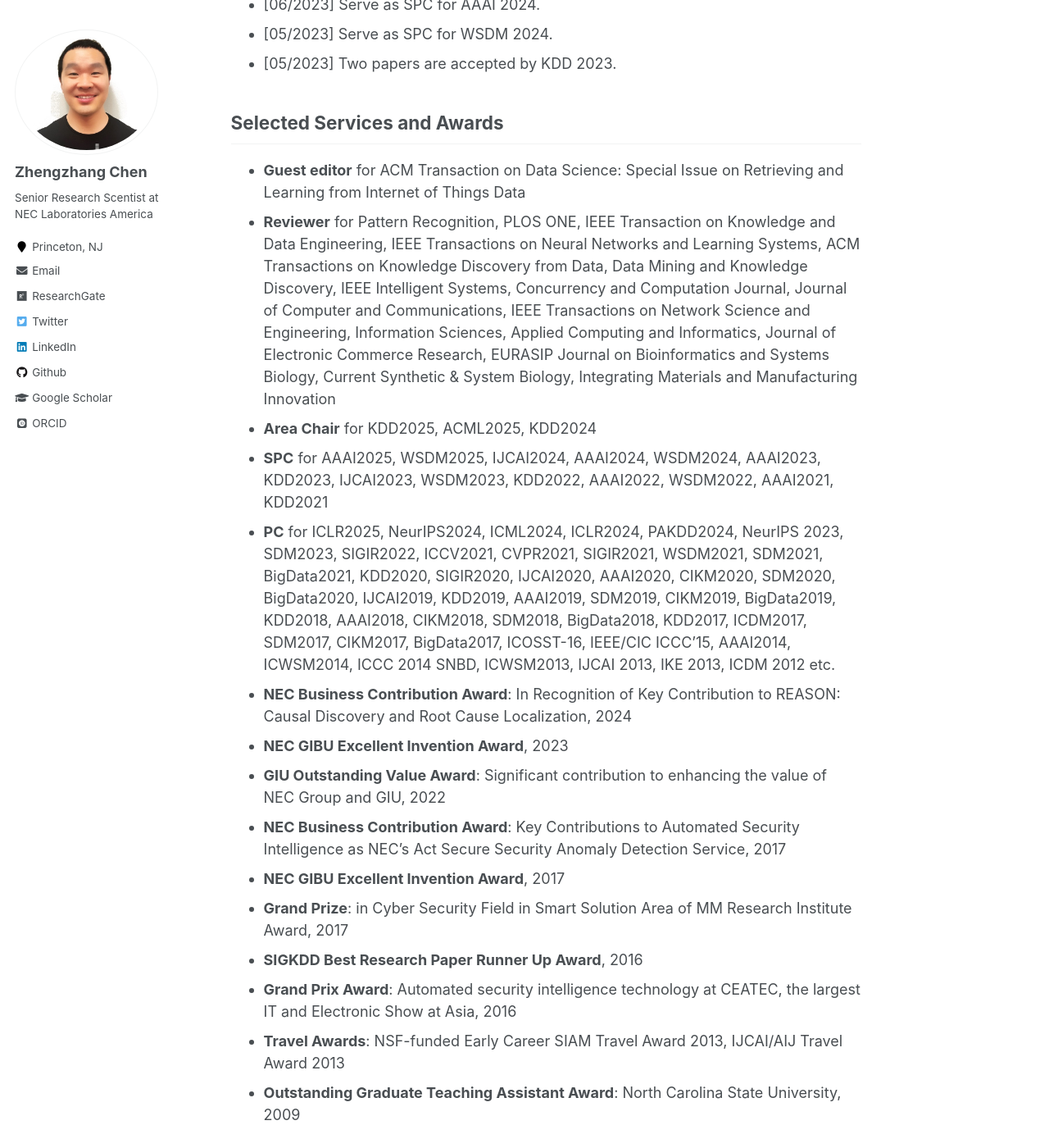
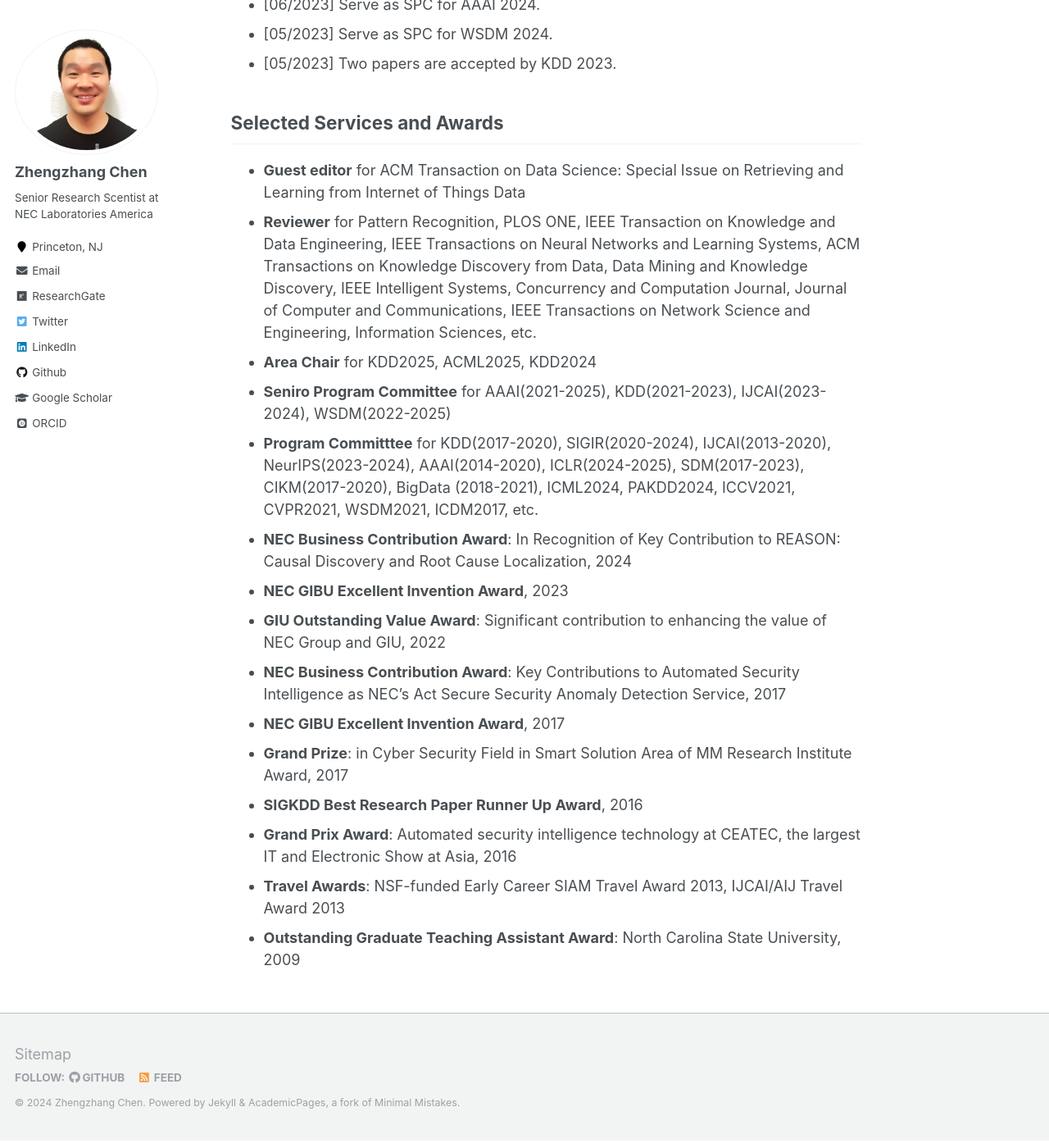
Before and after one commit to zhengzhangchen/zhengzhangchen.github.io, a Jekyll site: the page built from _pages/about.md, in a window 1280 px wide and 1400 px high, scrolled down 927 px. Shown: the whole window at 82% size. Built offline with Jekyll 4.4.1, drawn with Linux system fonts in a browser that asks for light colours; some web fonts are replaced.

Commit message:
Update about.md

```diff
--- a/_pages/about.md
+++ b/_pages/about.md
@@ -28,10 +28,10 @@ News
 Selected Services and Awards
 ------
 - **Guest editor** for ACM Transaction on Data Science: Special Issue on Retrieving and Learning from Internet of Things Data
-- **Reviewer** for Pattern Recognition, PLOS ONE, IEEE Transaction on Knowledge and Data Engineering, IEEE Transactions on Neural Networks and Learning Systems, ACM Transactions on Knowledge Discovery from Data, Data Mining and Knowledge Discovery, IEEE Intelligent Systems, Concurrency and Computation Journal, Journal of Computer and Communications, IEEE Transactions on Network Science and Engineering, Information Sciences, Applied Computing and Informatics, Journal of Electronic Commerce Research, EURASIP Journal on Bioinformatics and Systems Biology, Current Synthetic & System Biology, Integrating Materials and Manufacturing Innovation
+- **Reviewer** for Pattern Recognition, PLOS ONE, IEEE Transaction on Knowledge and Data Engineering, IEEE Transactions on Neural Networks and Learning Systems, ACM Transactions on Knowledge Discovery from Data, Data Mining and Knowledge Discovery, IEEE Intelligent Systems, Concurrency and Computation Journal, Journal of Computer and Communications, IEEE Transactions on Network Science and Engineering, Information Sciences, etc.
 - **Area Chair** for KDD2025, ACML2025, KDD2024
-- **SPC** for AAAI2025, WSDM2025, IJCAI2024, AAAI2024, WSDM2024, AAAI2023, KDD2023, IJCAI2023, WSDM2023, KDD2022, AAAI2022, WSDM2022, AAAI2021, KDD2021
-- **PC** for ICLR2025, NeurIPS2024, ICML2024, ICLR2024, PAKDD2024, NeurIPS 2023, SDM2023, SIGIR2022, ICCV2021, CVPR2021, SIGIR2021, WSDM2021, SDM2021, BigData2021, KDD2020, SIGIR2020, IJCAI2020, AAAI2020, CIKM2020, SDM2020, BigData2020, IJCAI2019, KDD2019, AAAI2019, SDM2019, CIKM2019, BigData2019, KDD2018, AAAI2018, CIKM2018, SDM2018, BigData2018, KDD2017, ICDM2017, SDM2017, CIKM2017, BigData2017, ICOSST-16, IEEE/CIC ICCC'15, AAAI2014, ICWSM2014, ICCC 2014 SNBD, ICWSM2013, IJCAI 2013, IKE 2013, ICDM 2012 etc.
+- **Seniro Program Committee** for AAAI(2021-2025), KDD(2021-2023), IJCAI(2023-2024), WSDM(2022-2025)
+- **Program Committtee** for KDD(2017-2020), SIGIR(2020-2024), IJCAI(2013-2020), NeurIPS(2023-2024), AAAI(2014-2020), ICLR(2024-2025), SDM(2017-2023), CIKM(2017-2020), BigData (2018-2021), ICML2024, PAKDD2024, ICCV2021, CVPR2021, WSDM2021, ICDM2017, etc.
 - **NEC Business Contribution Award**: In Recognition of Key Contribution to REASON: Causal Discovery and Root Cause Localization, 2024
 - **NEC GIBU Excellent Invention Award**, 2023
 - **GIU Outstanding Value Award**: Significant contribution to enhancing the value of NEC Group and GIU, 2022
```
